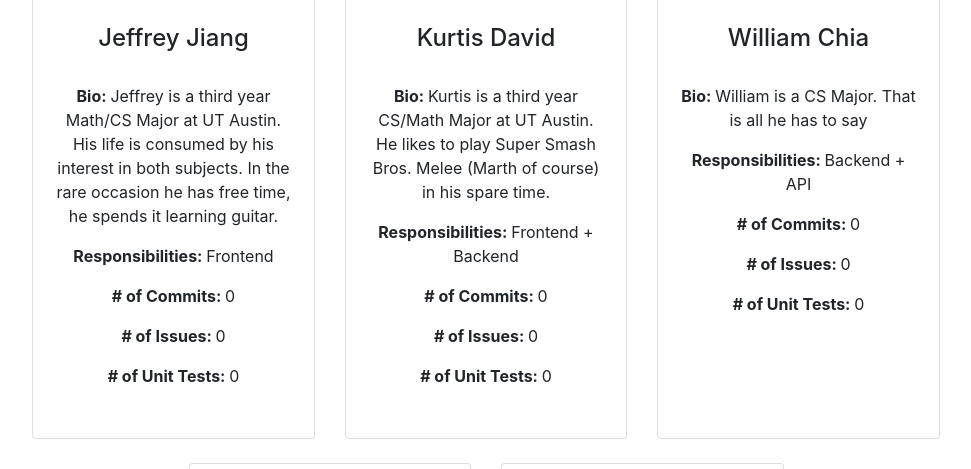
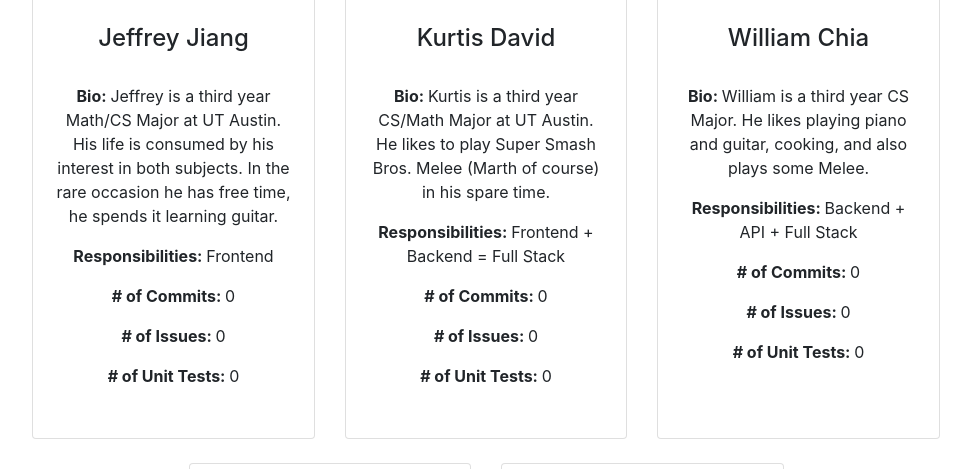
Before and after one commit to JeffJiang42/idb, a Flask app: page /about in a window 1280 px wide. Shown: the part 517-986 px from the top of the page, without its empty margins (154-1125 px from the left). Run offline with Flask 2, Linux system fonts and the light colour scheme; data that the repository does not hold is empty; some libraries are stand-ins or nearby versions.

Commit message:
William bio, and added report+API

```diff
--- a/app/main.py
+++ b/app/main.py
@@ -25,7 +25,8 @@ def about():
     His life is consumed by his interest in both subjects. In the rare \
     occasion he has free time, he spends it learning guitar."
 
-    william_bio = "William is a CS Major. That is all he has to say"
+    william_bio = "William is a third year CS Major. \
+    He likes playing piano and guitar, cooking, and also plays some Melee."
 
     brandon_bio = "Brandon is a third year CS Major at UT Austin. \
     Brandon likes a lot of things, including but not limited to hiking, \
@@ -35,12 +36,12 @@ def about():
     kurtis_bio = "Kurtis is a third year CS/Math Major at UT Austin. \
     He likes to play Super Smash Bros. Melee (Marth of course) in his spare time."
 
-    spencer_bio = "Spencer is a third year CS major at UT Austin. He likes to cook \
+    spencer_bio = "Spencer is a junior CS major at UT Austin. He likes to cook \
     and hang out with his cats in his free time."
 
     jeff_resp = "Frontend"
-    kurtis_resp = "Frontend + Backend"
-    william_resp = "Backend + API"
+    kurtis_resp = "Frontend + Backend = Full Stack"
+    william_resp = "Backend + API + Full Stack"
     brandon_resp = "Frontend"
     spencer_resp = "Backend"
 
--- a/app/templates/about.html
+++ b/app/templates/about.html
@@ -65,20 +65,24 @@
 
   <br>
   <h3 align="center">Collective Statistics</h3>
-  <div align="center">
-  <a href="https://github.com/JeffJiang42/learning2earn"><button type="button" class="btn btn-primary">Github Repository</button></a>
-  </div>
-  <br>
   <p align="center"><b>Total # of Commits: </b> {{total_stats[0]}}<p>
   <p align="center"><b>Total # of Issues: </b>{{total_stats[1]}}<p>
   <p align="center"><b>Total # of Unit Tests: </b>0<p>
+
+  <h3 align="center">Repository + Report + Documentaton</h3>
+  <div id=repo align="center">
+  <a href="https://github.com/JeffJiang42/learning2earn"><button type="button" class="btn btn-primary">Github Repository</button></a>
+  <a href="https://acciaccatura.gitbooks.io/api/content/"><button type="button" class="btn btn-primary">API Documentation</button></a>
+  <a href="https://jeffjiang42.gitbooks.io/report/content/"><button type="button" class="btn btn-primary">Report</button></a>
+  </div>
+  <br>
 
   <h3 align="center">Tools</h3>
   <p align="center">Our code is hosted on <a href="https://github.com"><b>GitHub</b></a><p>
   <p align="center">We are using <a href="https://slack.com"><b>Slack</b></a> as our main method of communication<p>
   <p align="center">We are using <a href="http://flask.pocoo.org"><b>Flask</b></a> for our web framework<p>
   <p align="center">We are using <a href="https://getbootstrap.com"><b>Bootstrap</b></a> as a CSS framework<p>
-  <p align="center">We are using <a href="http://jinja.pocoo.org"><b>Jinja2</b></a>for templating<p>
+  <p align="center">We are using <a href="http://jinja.pocoo.org"><b>Jinja2</b></a> for templating<p>
   <p align="center">We are using <a href="https://www.getpostman.com"><b>Postman</b></a>to design our API<p>
   <p align="center">We are using <a href="https://www.gitbook.com"><b>GitBook</b></a> to document our API and for our report<p>
   <p align="center">We are using <a href="https://www.docker.com"><b>Docker</b></a> to deploy our website<p>
@@ -89,10 +93,10 @@
   <p align="center">For data on courses, we are using <a href="https://github.com/Khan/khan-api/wiki/Khan-Academy-API"><b>Khan Academy</b></a>
     and <a href="https://www.udemy.com/developers/"><b>Udemy</b></a><p>
   <p align="center">For data on jobs we are using <a href="https://authenticjobs.com/api/documentation/"><b>AuthenticJobs</b></a><p>
-  <br>
   <p align="center">We have made applications to other sites requesting access to their API.<p>
   <p align="center">These sites include <a href="https://www.indeed.com/publisher"><b>Indeed</b></a>, <a href="https://developer.linkedin.com/#"><b>LinkedIn</b></a>
   , and <a href="https://open.edx.org/open-edx-rest-apis"><b>edX</b></a> and are pending approval.<p>
 
-
+  <br>
+  <br>
 {% endblock %}
```
